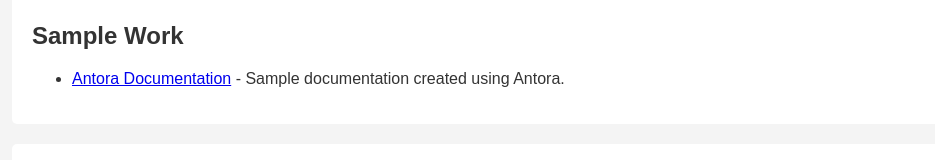
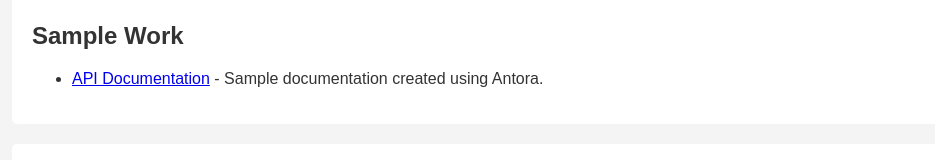
Before and after one commit to SuchithraBN/suchithrab_portfolio.github.io, a plain HTML site: page index.html in a window 1280 px wide. Shown: the part 5663-5823 px from the top of the page, without its empty margins (8-943 px from the left). Drawn offline with Linux system fonts and the light colour scheme; a script that the page names is missing.

Commit message:
Update index.html

```diff
--- a/index.html
+++ b/index.html
@@ -118,7 +118,7 @@
             <section id="sample-work">
                 <h2>Sample Work</h2>
                  <ul>
-                    <li><a href="https://suchithrabn.github.io/antora-docs/">Antora Documentation</a> - Sample documentation created using Antora.</li>
+                    <li><a href="https://suchithrabn.github.io/antora-docs/">API Documentation</a> - Sample documentation created using Antora.</li>
                 </ul>
             </section>
 
```
